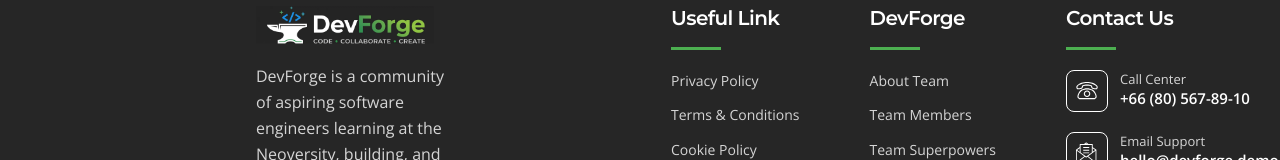
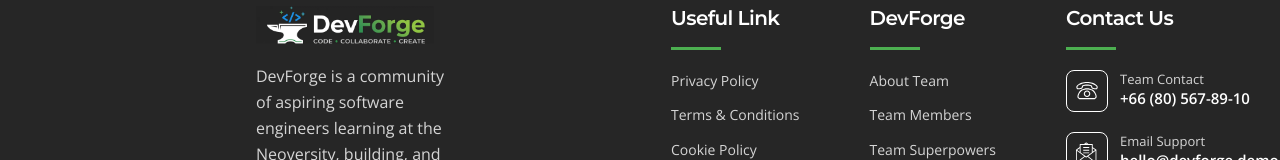
Before and after one commit to oxonomy14/neoversity-soft-skills-hw1, a Next.js app: page / in a window 1280 px wide. Shown: the part 5306-5466 px from the top of the page. Built offline with nearby package versions, Linux system fonts and the light colour scheme; no server answers.

Commit message:
fixed contactInfo in the Footer component

```diff
--- a/src/components/Footer/Footer.tsx
+++ b/src/components/Footer/Footer.tsx
@@ -130,7 +130,7 @@ export default function Footer() {
                       </div>
                       <div>
                         <p className={css.footerMenuContactTitle}>
-                          Call Center
+                          Team Contact
                         </p>
                         <p className={css.footerMenuContactDescription}>
                           +66 (80) 567-89-10
```
